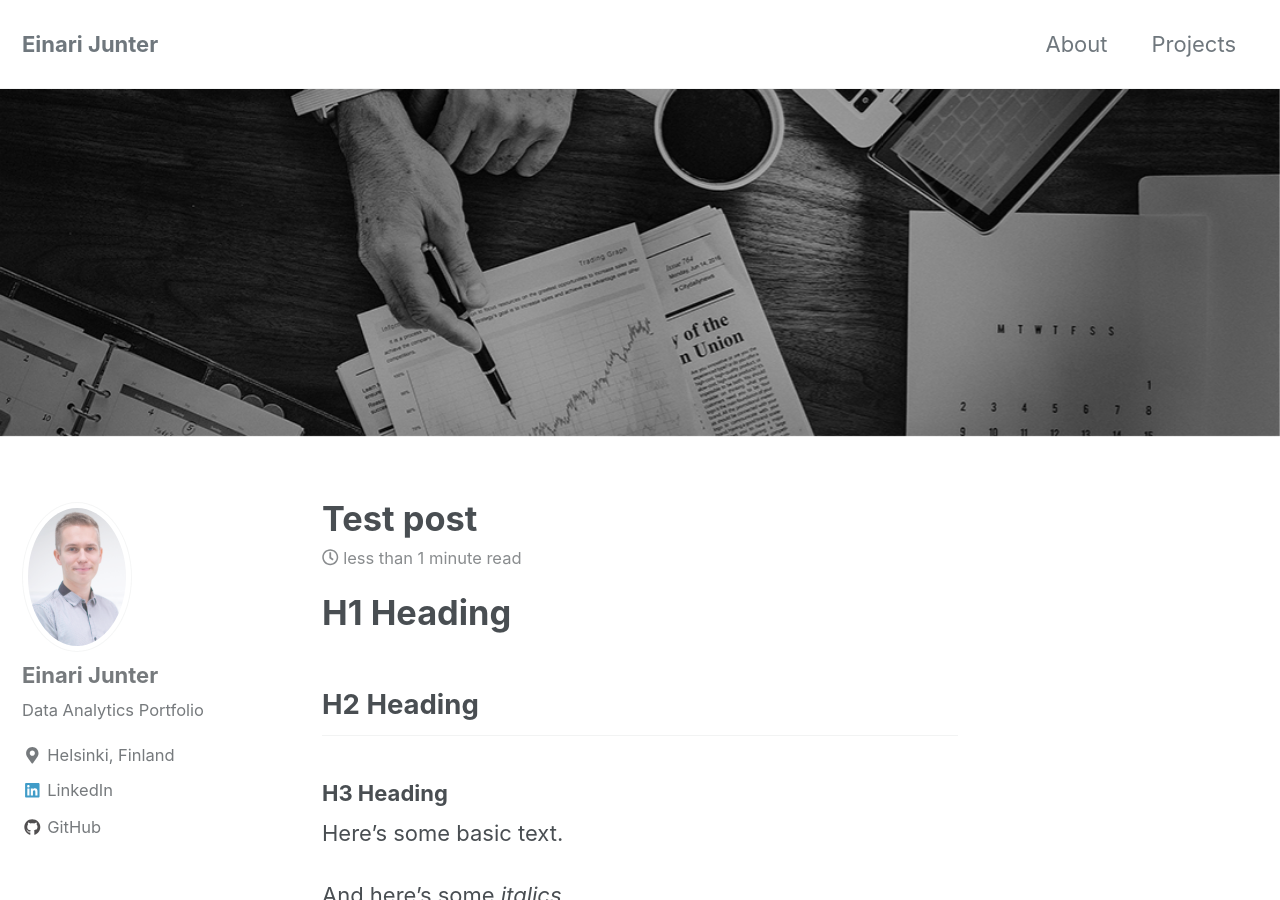
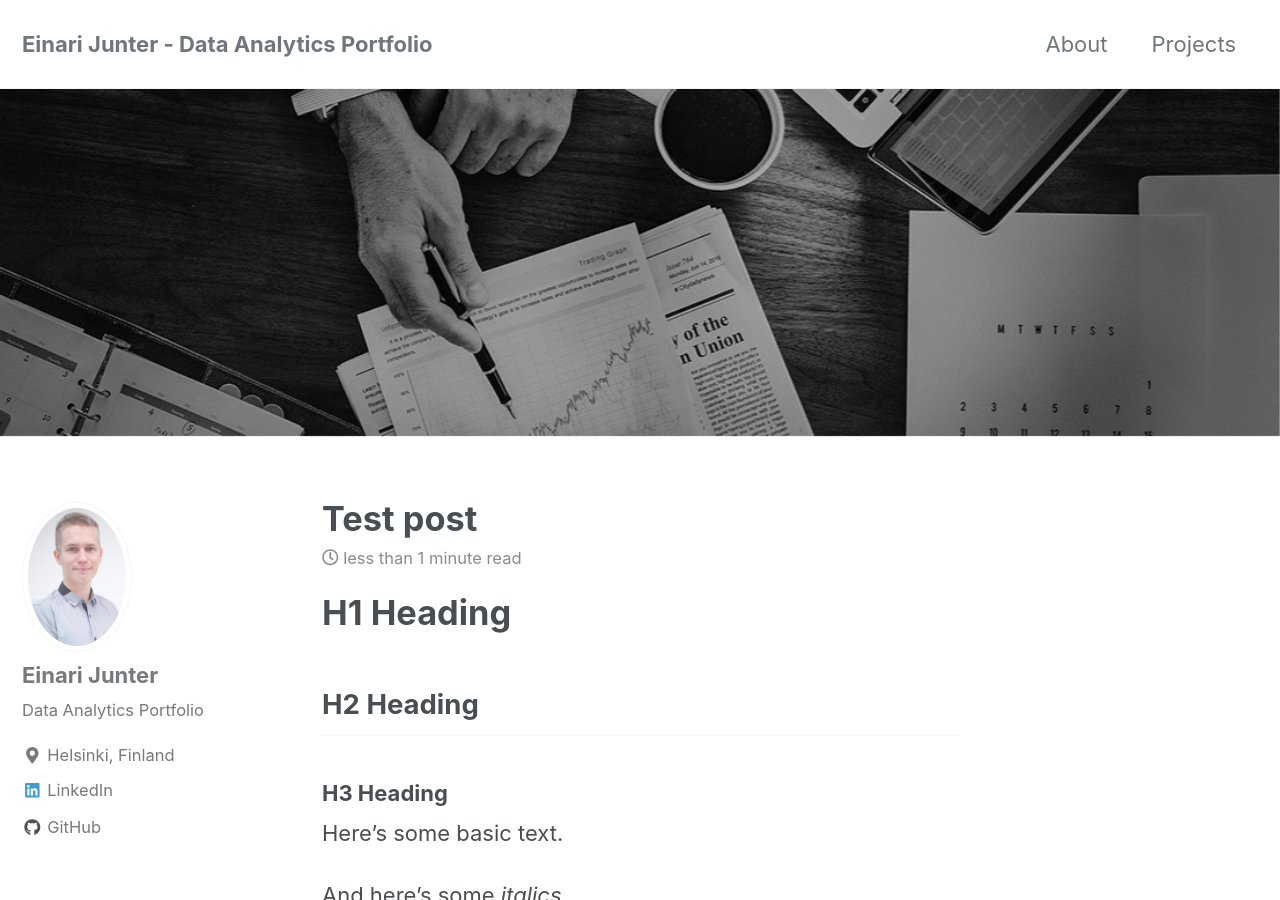
Before and after one commit to einarijunter/einarijunter.github.io, a Jekyll site: the page built from _posts/2018-11-08-test.md, in a window 1280 px wide and 900 px high. Built offline with Jekyll 4.4.1, drawn with Linux system fonts in a browser that asks for light colours; cached includes are drawn as plain includes; nearby versions of some CDN libraries; formulas are drawn with MathJax 3.

Commit message:
changing title

````diff
--- a/_config.yml
+++ b/_config.yml
@@ -16,7 +16,7 @@ minimal_mistakes_skin    : "default" # "air", "aqua", "contrast", "dark", "dirt"
 
 # Site Settings
 locale                   : "en-US"
-title                    : "Einari Junter"
+title                    : "Einari Junter - Data Analytics Portfolio"
 title_separator          : "-"
 name                     : "Einari Junter"
 description              : "Data Analytics Portfolio"
--- a/_posts/2018-11-08-test.md
+++ b/_posts/2018-11-08-test.md
@@ -34,11 +34,11 @@ Here's numbered list:
 
 Python code block:
 ```python
-    import numpy as np
+import numpy as np
 
-    def test_function(x,y):
-      z = np.sum(x,y)
-      return z
+def test_function(x,y):
+  z = np.sum(x,y)
+  return z
 ```
 
 R code block:
@@ -55,3 +55,5 @@ Here's some math:
 $$z=x+y$$
 
 You can also put it inline $$z=x+y$$
+
+Testing: $$ z != x^y $$
````
